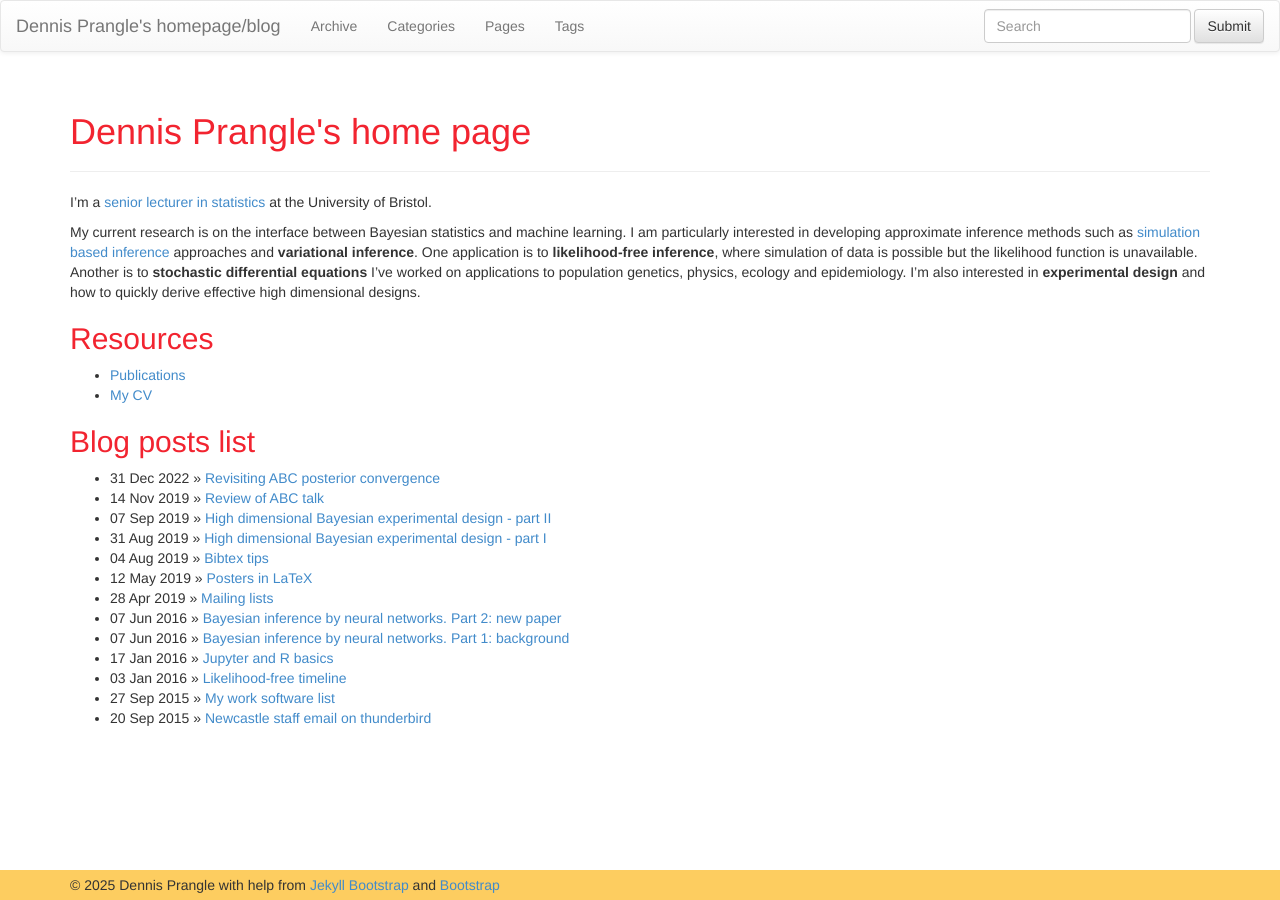
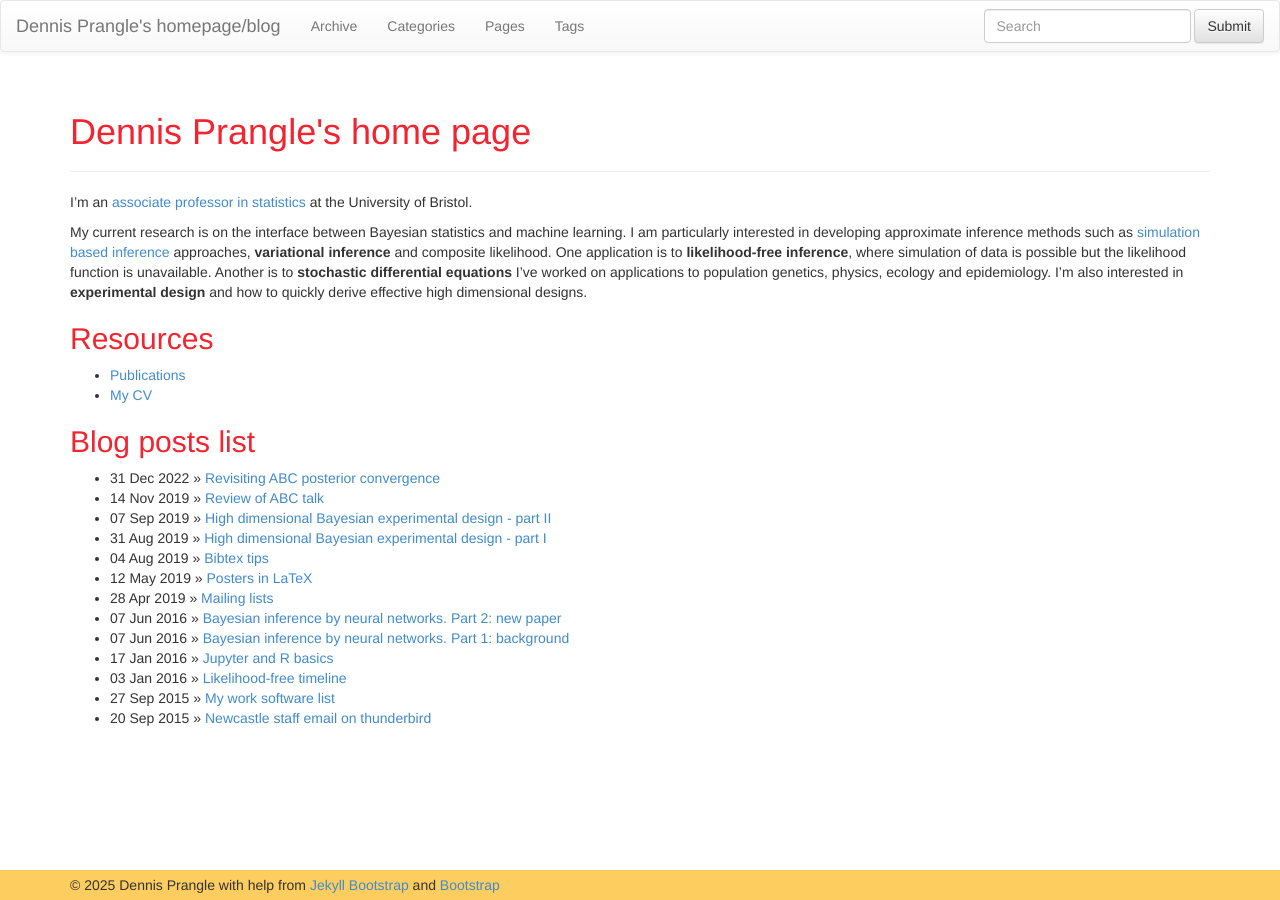
Before and after one commit to dennisprangle/dennisprangle.github.io, a Jekyll site: the page built from index.md, in a window 1280 px wide. Built offline with Jekyll 4.4.1, drawn with Linux system fonts in a browser that asks for light colours; nearby versions of some CDN libraries.

Commit message:
Update job title and publications

```diff
--- a/index.md
+++ b/index.md
@@ -4,10 +4,11 @@ title: Dennis Prangle's home page
 ---
 {% include JB/setup %}
 
-I'm a [senior lecturer in statistics](http://www.bristolmathsresearch.org/members-of-the-institute-for-statistical-science) at the University of Bristol.
+I'm an [associate professor in statistics](http://www.bristolmathsresearch.org/members-of-the-institute-for-statistical-science) at the University of Bristol.
 
 My current research is on the interface between Bayesian statistics and machine learning.
-I am particularly interested in developing approximate inference methods such as [simulation based inference](https://simulation-based-inference.org/) approaches and **variational inference**.
+I am particularly interested in developing approximate inference methods such as [simulation based inference](https://simulation-based-inference.org/) approaches, **variational inference**
+and composite likelihood.
 One application is to **likelihood-free inference**, where simulation of data is possible but the likelihood function is unavailable.
 Another is to **stochastic differential equations**
 I've worked on applications to population genetics, physics, ecology and epidemiology.
```
Also changed, not shown: pub.md (+6 -5 lines).
